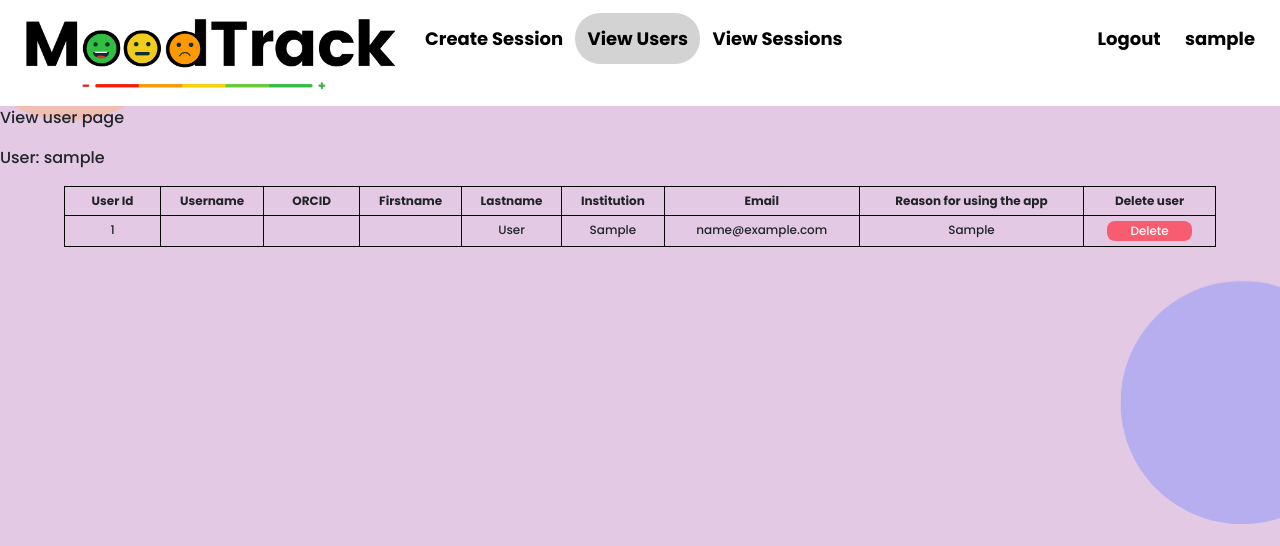
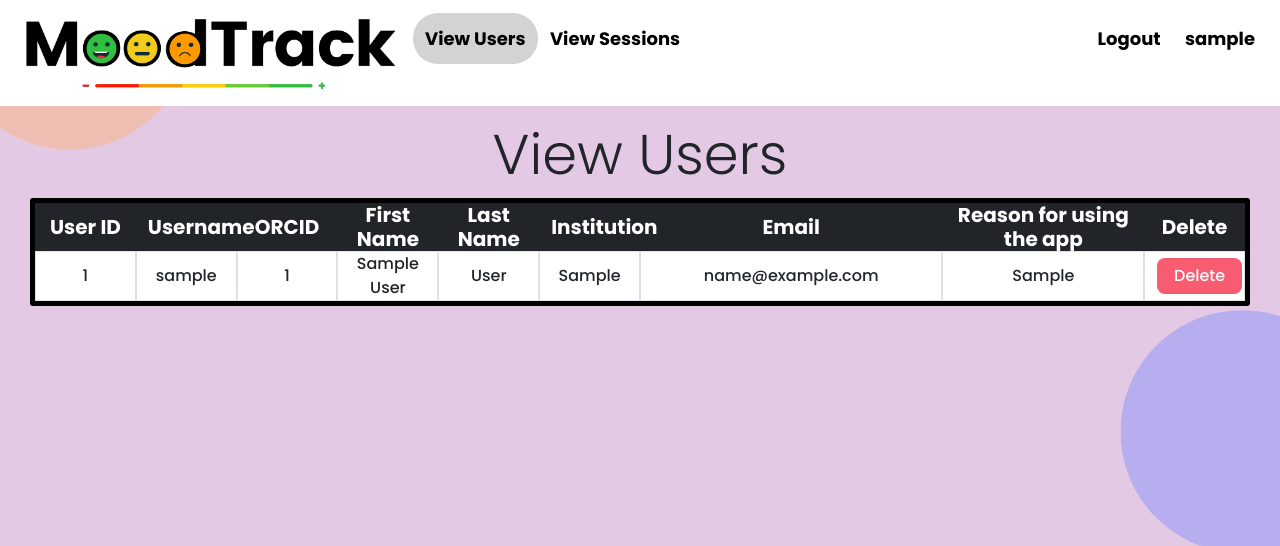
Before and after one commit to carrrmenleong/EmotionApp, a Flask app: page /viewusers in a window 1280 px wide. Shown: the top 546 px of the page. Run offline with Flask 2, Linux system fonts and the light colour scheme; a user stored in the database is signed in; tables that the repository leaves empty hold one stand-in row (values such as "Sample post"); data that the repository does not hold is empty.

Commit message:
fix css according to view session css
-follow view session css
-show create session page when log in as admin, show view users page when log in as superadmin

```diff
--- a/app/routes.py
+++ b/app/routes.py
@@ -4,7 +4,7 @@ from flask import render_template, flash, redirect, url_for, request, jsonify
 from flask_login import current_user, login_user,login_required,logout_user
 from app.models import User, Session, Participant, Response
 from werkzeug.urls import url_parse
-from app.forms import SignupForm, LoginForm, ResetPasswordRequestForm, ResetPasswordForm
+from app.forms import SignupForm, LoginForm, ResetPasswordForm, ResetPasswordRequestForm
 from sqlalchemy import func
 from app.api.errors import bad_request
 from app.email import send_password_reset_email
--- a/app/static/css/viewusers.css
+++ b/app/static/css/viewusers.css
@@ -1,25 +1,28 @@
-table, th, td{
-    border: 1px solid black;
-    font-size: 12px;
-    min-width: 70px;
+.pagetitle {
+	text-align: center;
+	margin-top: 15px;
+	margin-bottom: 10px;
 }
 
-
-td{
-    vertical-align:top;
-    text-align: center;
-    padding: 5px;
+.container-holder {
+	padding-left: 30px;
+	padding-right: 30px;
 }
 
-th{
-    text-align: center;
-    padding: 5px;
+.container-fluid {
+	border-color: black;
+	border-width: 5px;
+	border-style: solid;
+	border-radius: 3px;
 }
 
+.modal-body div {
+	display: flex;
+	justify-content: center;
+	height: fit-content;
+}
 
-.users_table{
-    margin-left: auto;
-    margin-right: auto;
-    table-layout: auto;
-    width: 90%;
+.modal-body div p {
+	margin: 0%;
+	font-size: large;
 }
--- a/app/templates/base.html
+++ b/app/templates/base.html
@@ -45,19 +45,15 @@
                 <li><a href="#" class = 'right'>{{ current_user.username }}</a></li>
                 <li><a href="{{ url_for('logout') }}" class = 'right'>Logout</a></li>
 
-                <!-- Create Session-->
-                {% if is_create is not defined %}
+                <!-- Create Session for admin / View Users for superadmin-->
+                {% if is_viewuser is defined %}
+                <li><a href="{{url_for('viewusers')}}" class ="leftActive" >View Users</a></li>
+                {% elif is_create is not defined %}
                 <li><a href="{{url_for('createsession')}}" class = 'left'>Create Session</a></li>
                 {% else %}
                 <li><a href="{{url_for('createsession')}}" class = 'leftActive'>Create Session</a></li>
                 {% endif %}
 
-                <!--View Users-->
-                {% if is_viewuser is not defined %}
-                <li><a href="{{url_for('viewusers')}}" class = 'left'>View Users</a></li>
-                {% else %}
-                <li><a href="{{url_for('viewusers')}}" class ="leftActive" >View Users</a></li>
-                {% endif %}
 
                 <!-- View Session(s)-->
                 {% if is_view is not defined %}
--- a/app/templates/viewusers.html
+++ b/app/templates/viewusers.html
@@ -6,37 +6,77 @@
     <link rel = 'stylesheet' href = '../static/css/viewusers.css'>
 </head>
 
-<p>View user page</p>
-<p>User: {{current_user.username}}</p>
+<h1 class="display-4 pagetitle">View Users</h1>
 
-<table class="users_table">
-    <tr>
-        <th>User Id</th>
-        <th>Username</th>
-        <th>ORCID</th>
-        <th>Firstname</th>
-        <th>Lastname</th>
-        <th>Institution</th>
-        <th>Email</th>
-        <th>Reason for using the app</th>
-        <th>Delete user</th>
-    </tr>
+<div class="container-holder">
+    <div class="container-fluid text-center bg-white">
+        <div class="row bg-dark text-white">
+            <div class="col-1 d-flex">
+                <h5 style="margin:auto"><strong>User ID</strong></h5>
+            </div>
+            <div class="col-1 d-flex">
+                <h5 style="margin:auto"><strong>Username</strong></h5>
+            </div>
+            <div class="col-1 d-flex">
+                <h5 style="margin:auto"><strong>ORCID</strong></h5>
+            </div>
+            <div class="col-1 d-flex">
+                <h5 style="margin:auto"><strong>First Name</strong></h5>
+            </div>
+            <div class="col-1 d-flex">
+                <h5 style="margin:auto"><strong>Last Name</strong></h5>
+            </div>
+            <div class="col-1 d-flex">
+                <h5 style="margin:auto"><strong>Institution</strong></h5>
+            </div>
+            <div class="col-3 d-flex">
+                <h5 style="margin:auto"><strong>Email</strong></h5>
+            </div>
+            <div class="col-2 d-flex">
+                <h5 style="margin:auto"><strong>Reason for using the app</strong></h5>
+            </div>
+            <div class="col-1 d-flex">
+                <h5 style="margin:auto"><strong>Delete</strong></h5>
+            </div>
+        </div>
 
-    {% for user in users %}
+        {% for user in users %}
 
-    <tr id={{user.id}}>
-        <td>{{ user.id }}</td>
-        <td>{{ users.username }}</td>
-        <td>{{user.ORCID}}</td>
-        <td>{{user.first_name}}</td>
-        <td>{{user.last_name}}</td>
-        <td>{{user.institution}}</td>
-        <td>{{user.email}}</td>
-        <td>{{user.reason}}</td>
-        <td><button class="delete">Delete</button></td>
-    </tr>
-    {% endfor %}
-</table>
+        <div id={{user.id}} class="row">
+            <div class="col-1 border d-flex">
+                <p style="margin:auto; ">{{ user.id }}</p>
+            </div>
+            <div class="col-1 border d-flex">
+                <p style="margin:auto">{{ user.username }}</p>
+            </div>
+            <div class="col-1 border d-flex">
+                <p style="margin:auto">{{ user.orcid }}</p>
+            </div>
+            <div class="col-1 border d-flex">
+                <p style="margin:auto">{{ user.fist_name }}</p>
+            </div>
+            <div class="col-1 border d-flex">
+                <p style="margin:auto">{{ user.last_name }}</p>
+            </div>
+            <div class="col-1 border d-flex">
+                <p style="margin:auto">{{ user.institution }}</p>
+            </div>
+            <div class="col-3 border d-flex">
+                <p style="margin:auto">{{ user.email }}</p>
+            </div>
+            <div class="col-2 border d-flex">
+                <p style="margin:auto">{{ user.reason }}</p>
+            </div>
+            <div class="col-1 border d-flex">
+                <p style="margin:auto">
+                    <button class="delete btn btn-danger">Delete</button>
+                </p>
+            </div>
+        </div>
+        {% endfor %}
+    </div>
+</div>
+
 
 <div class="modal fade" id="exampleModal" tabindex="-1" aria-labelledby="exampleModalLabel" aria-hidden="true">
     <div class="modal-dialog">
```
